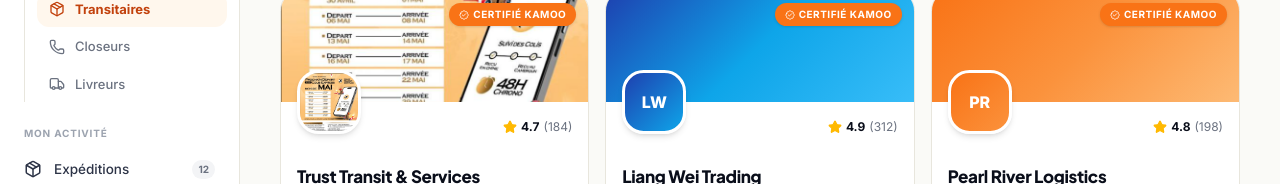
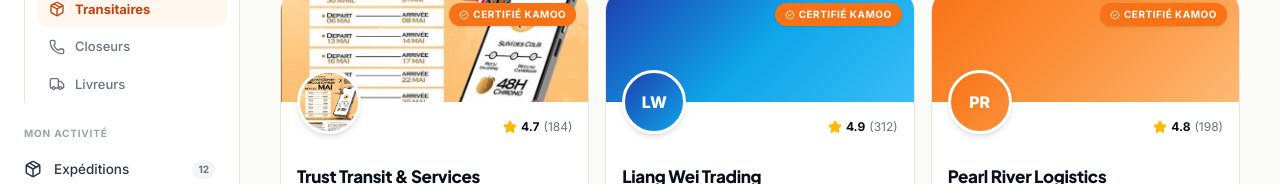
Before and after one commit to Patrick-hub90/kamoo-app, a Next.js app: page /marketplace/transitaires in a window 1280 px wide. Shown: the part 307-491 px from the top of the page. Built offline with nearby package versions, Linux system fonts and the light colour scheme.

Commit message:
design(transitaire-card): logo en cercle (rounded-full)

```diff
--- a/src/components/kamoo/transitaire-card.tsx
+++ b/src/components/kamoo/transitaire-card.tsx
@@ -67,7 +67,7 @@
 
         {/* Logo absolument positionné AU-DESSUS de la bannière (z-10) */}
         <div
-          className="absolute left-4 top-[80px] z-20 grid h-16 w-16 place-items-center overflow-hidden rounded-2xl border-[3px] border-white bg-white text-base font-extrabold text-white shadow-md"
+          className="absolute left-4 top-[80px] z-20 grid h-16 w-16 place-items-center overflow-hidden rounded-full border-[3px] border-white bg-white text-base font-extrabold text-white shadow-md"
           style={!t.logoImageUrl ? { background: t.avatarBg } : undefined}
         >
           {t.logoImageUrl ? (
```
